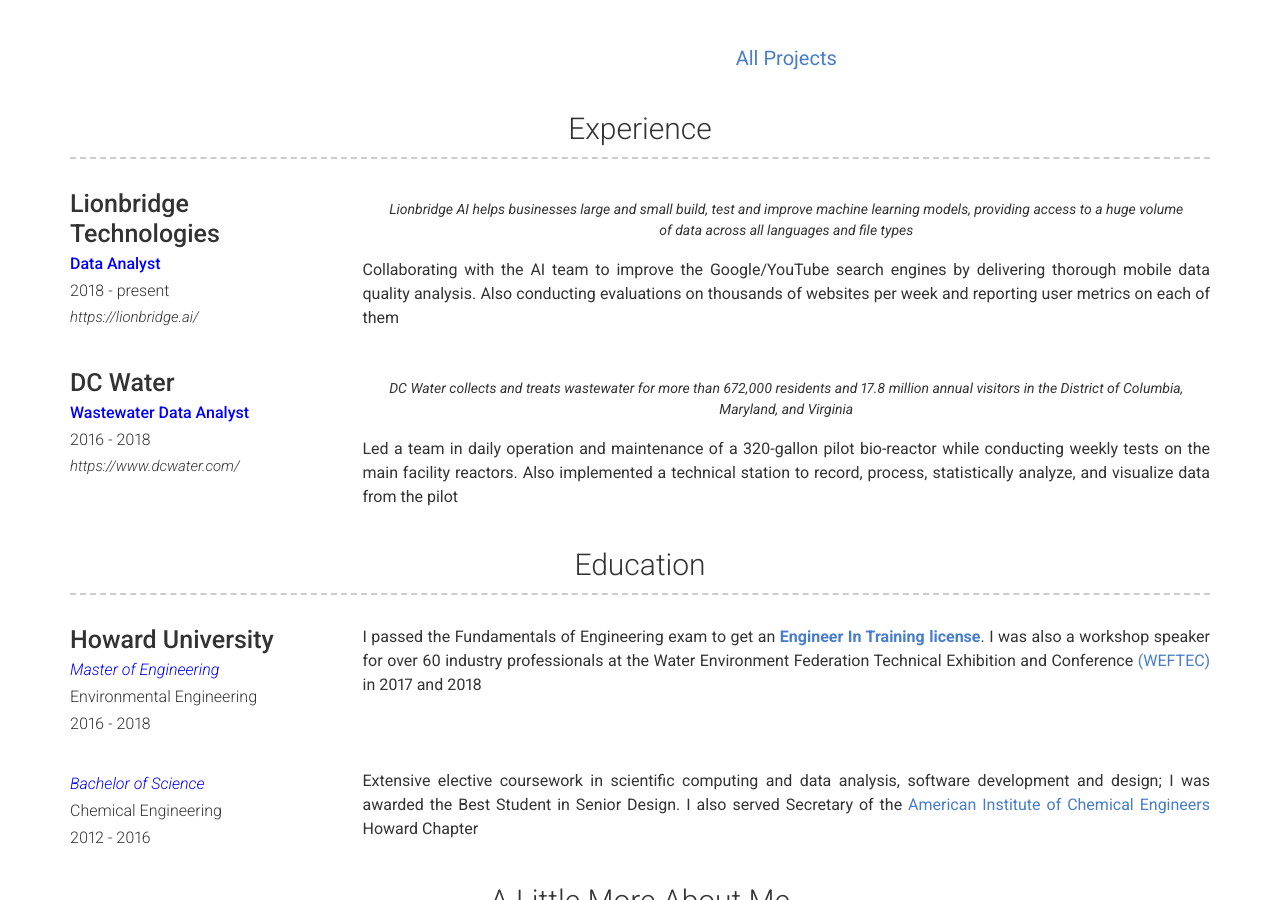
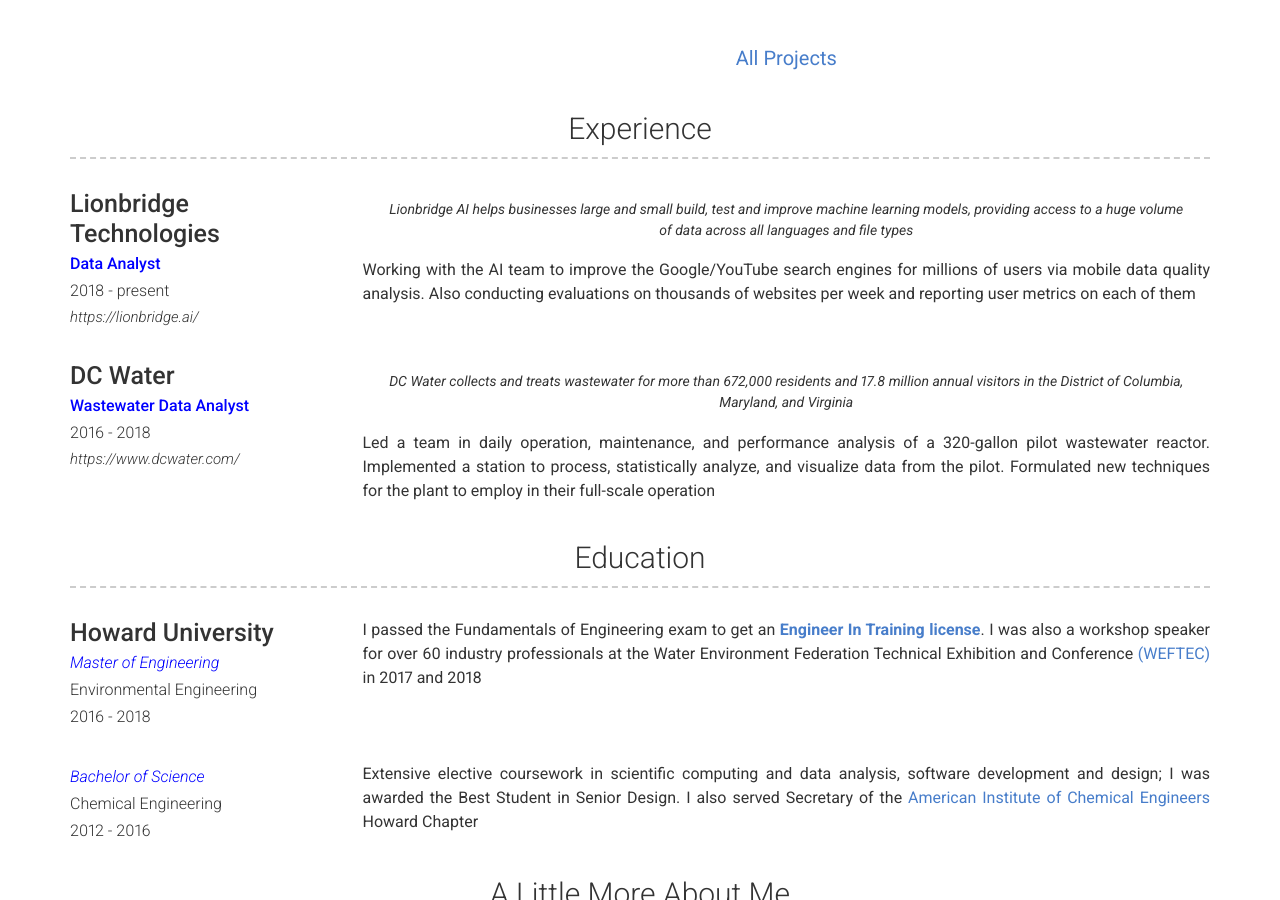
Before and after one commit to OlaOlagunju/cloudgeek.com.ng, a Jekyll site: the page built from index.md, in a window 1280 px wide and 900 px high, scrolled down 1854 px. Built offline with Jekyll 4.4.1, drawn with Linux system fonts in a browser that asks for light colours; nearby versions of some CDN libraries; some of the changed text lies outside the part shown.

Commit message:
Update _config.yml

```diff
--- a/_config.yml
+++ b/_config.yml
@@ -55,7 +55,7 @@
   <p>I have a strong aptitude for math, and I studied chemical and environmental engineering in college to develop my skills. From there, I realized that I enjoy problem solving, working with data and providing solutions.
      I've collaborated on many diverse projects from helping Businesses make promising financial investments to improving the efficiency of Wastewater treatment</p>
    I'm proficient with:
-    - Python (pandas, Django, Selenium, Web Scraping)
+    - Python
     - SQL
     - Tableau
     - R
@@ -165,7 +165,7 @@
         quote: >
           Lionbridge AI helps businesses large and small build, test and improve machine learning models, providing access to a huge volume of data across all languages and file types
         description: | # this will include new lines to allow paragraphs
-          Collaborating with the AI team to improve the Google/YouTube search engines by delivering thorough mobile data quality analysis. Also conducting evaluations on thousands of websites per week and reporting user metrics on each of them
+          Working with the AI team to improve the Google/YouTube search engines for millions of users via mobile data quality analysis. Also conducting evaluations on thousands of websites per week and reporting user metrics on each of them
       - layout: left
         title: DC Water
         sub_title: <p style="color:blue">Wastewater Data Analyst</p>
@@ -174,7 +174,7 @@
         quote: >
           DC Water collects and treats wastewater for more than 672,000 residents and 17.8 million annual visitors in the District of Columbia, Maryland, and Virginia
         description: | # this will include new lines to allow paragraphs
-          Led a team in daily operation and maintenance of a 320-gallon pilot bio-reactor while conducting weekly tests on the main facility reactors. Also implemented a technical station to record, process, statistically analyze, and visualize data from the pilot
+          Led a team in daily operation, maintenance, and performance analysis of a 320-gallon pilot wastewater reactor. Implemented a station to process, statistically analyze, and visualize data from the pilot. Formulated new techniques for the plant to employ in their full-scale operation
 
   - title: Education
     layout: list
```
